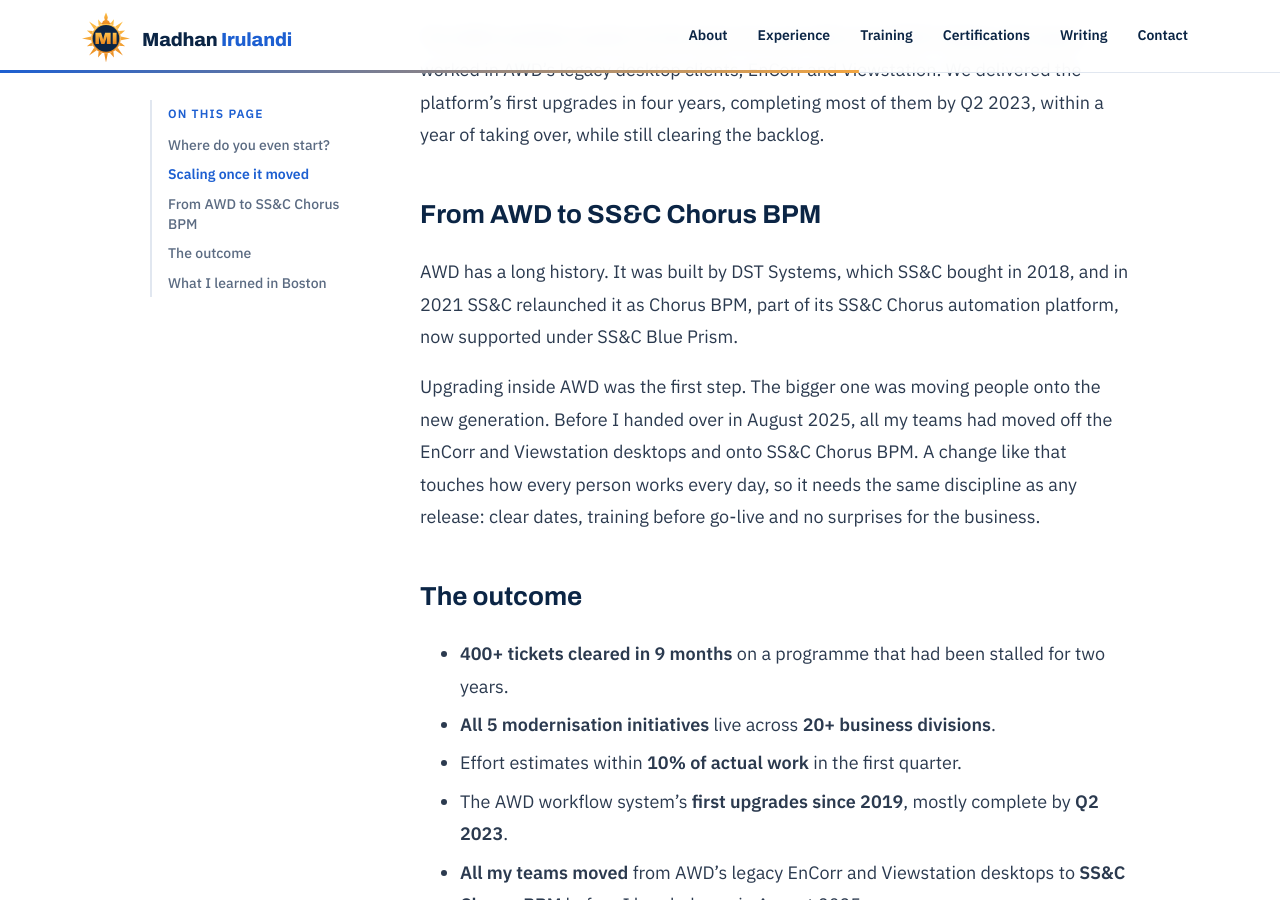
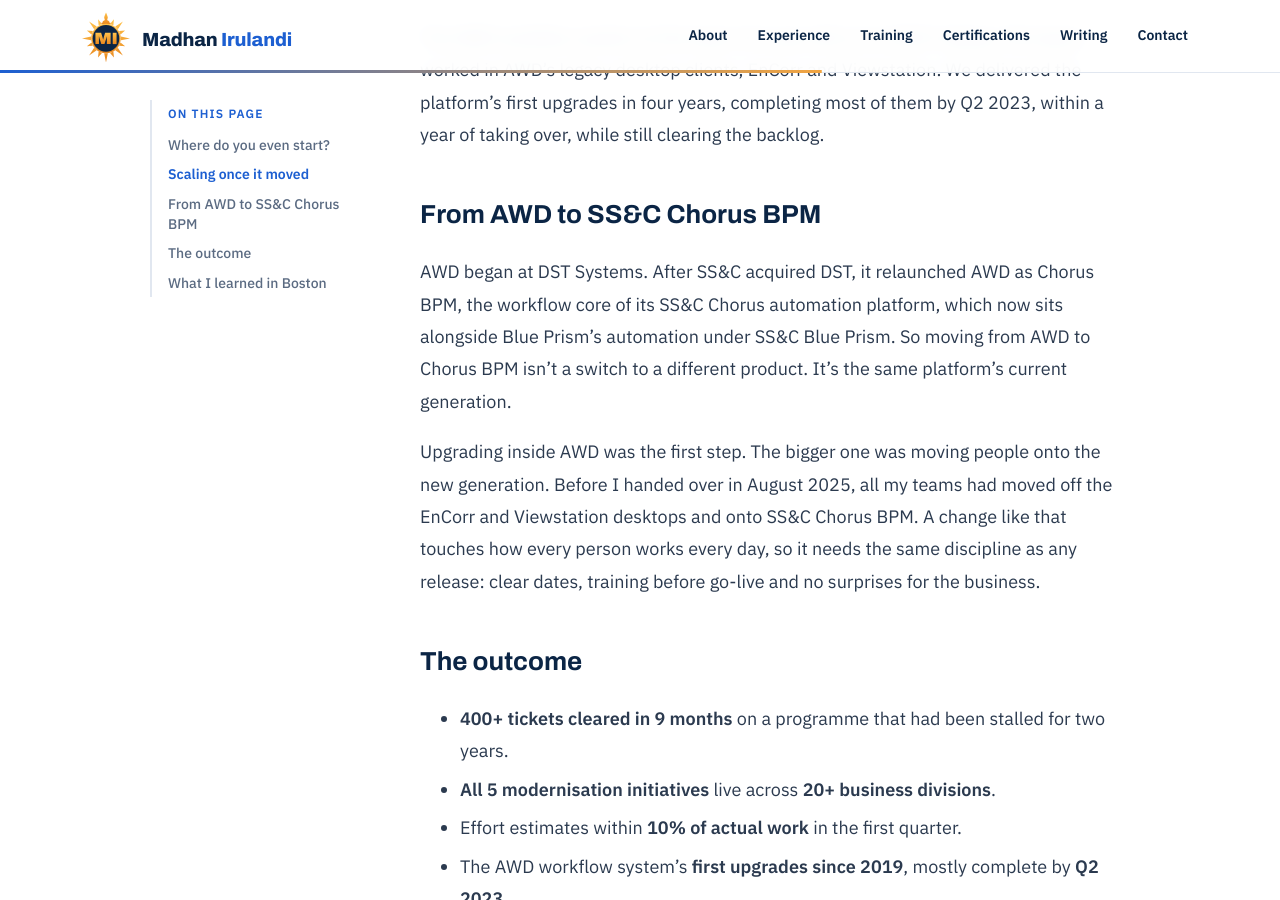
Before and after one commit to Madhan-I/Madhan-I.github.io, a Jekyll site: the page built from _posts/2026-06-02-reviving-a-stalled-platform-john-hancock.md, in a window 1280 px wide and 900 px high, scrolled down 1517 px. Built offline with Jekyll 4.4.1, drawn with Linux system fonts in a browser that asks for light colours; our own code applies the rules of GitHub Pages for plain Markdown files.

Commit message:
John Hancock post: simpler AWD-to-Chorus history, no dates.
Co-Authored-By: Claude Opus 5.5 <noreply@anthropic.com>
Claude-Session: https://claude.ai/code/session_01MFRrTt7LBDdX57m85KHNGp

```diff
--- a/_posts/2026-06-02-reviving-a-stalled-platform-john-hancock.md
+++ b/_posts/2026-06-02-reviving-a-stalled-platform-john-hancock.md
@@ -29,7 +29,7 @@ The AWD workflow system at the heart of it was still on its 2019 release. My tea
 
 ## From AWD to SS&C Chorus BPM
 
-AWD has a long history. It was built by DST Systems, which SS&C bought in 2018, and in 2021 SS&C relaunched it as Chorus BPM, part of its SS&C Chorus automation platform, now supported under SS&C Blue Prism.
+AWD began at DST Systems. After SS&C acquired DST, it relaunched AWD as Chorus BPM, the workflow core of its SS&C Chorus automation platform, which now sits alongside Blue Prism's automation under SS&C Blue Prism. So moving from AWD to Chorus BPM isn't a switch to a different product. It's the same platform's current generation.
 
 Upgrading inside AWD was the first step. The bigger one was moving people onto the new generation. Before I handed over in August 2025, all my teams had moved off the EnCorr and Viewstation desktops and onto SS&C Chorus BPM. A change like that touches how every person works every day, so it needs the same discipline as any release: clear dates, training before go-live and no surprises for the business.
 
```
